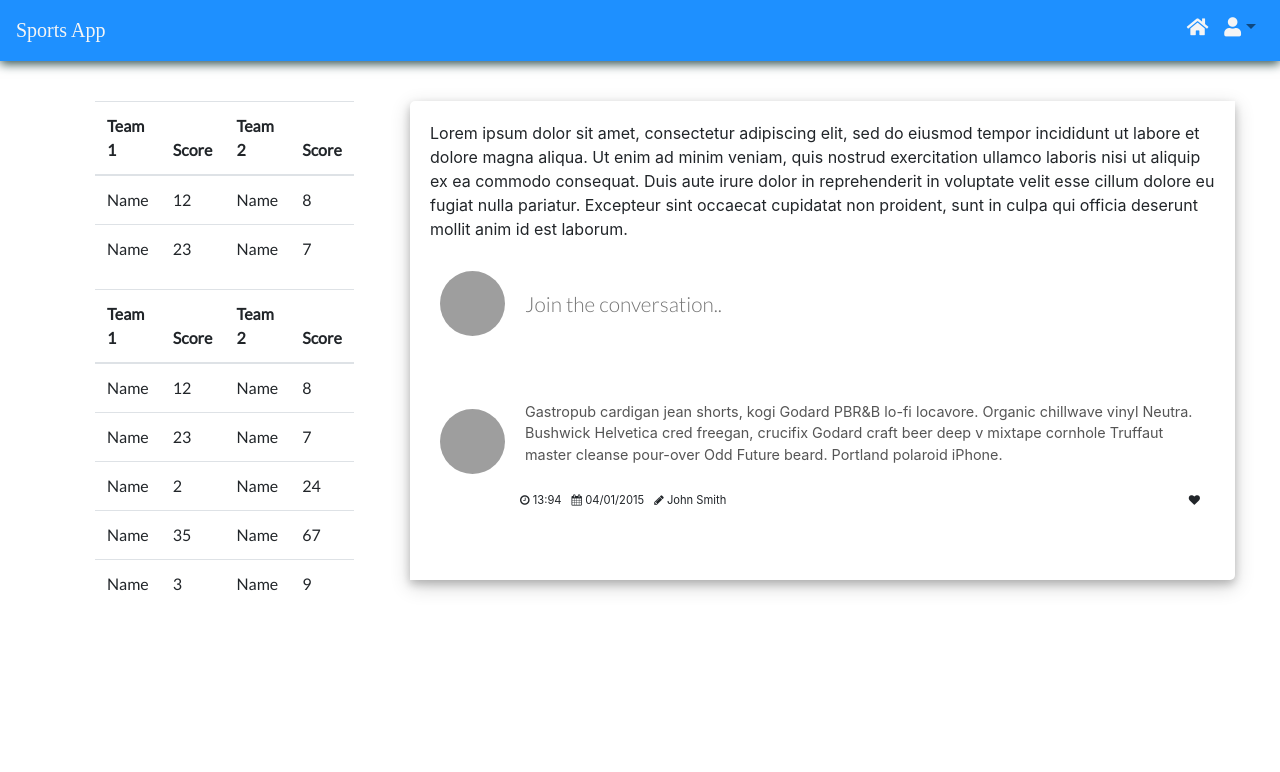
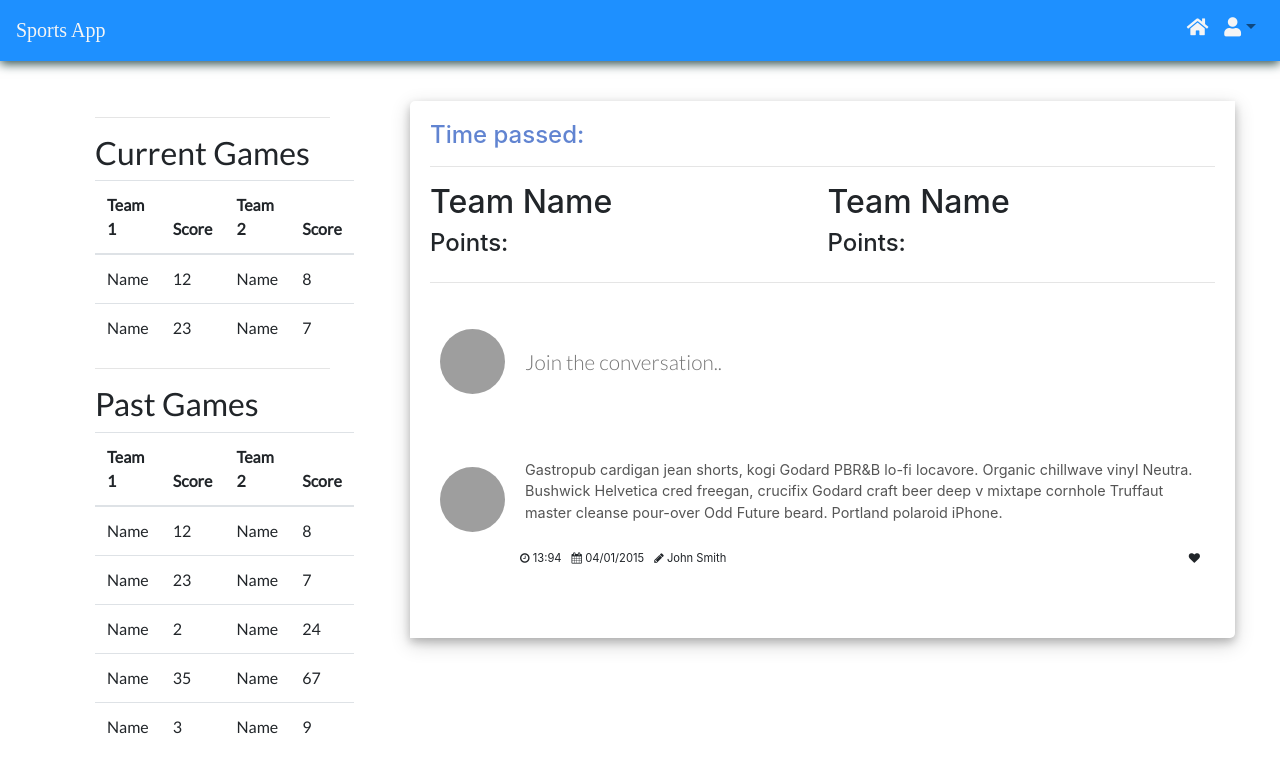
Before and after one commit to hanaadhami/sportsApp, a React (Create React App) app in the folder client/: page / in a window 1280 px wide. Shown: the top 772 px of the page. Built offline with nearby package versions, Linux system fonts and the light colour scheme; no server answers; grey boxes are pictures that could not be loaded; a web font is replaced by a local one.

Commit message:
Some more styling for the comments section

```diff
--- a/client/src/pages/Home/Home.js
+++ b/client/src/pages/Home/Home.js
@@ -37,17 +37,52 @@ class Home extends Component {
           <Col xs="3">
             <div className="sidebar" style={{
               padding: "40px 10px",
-              fontFamily: 'Lato'}}>
+              fontFamily: 'Lato'
+            }}>
+              <hr />
+              <h2>Current Games</h2>
               <CurrentGames
-              style={{
-              padding: "40px 0px"}}
+                style={{
+                  padding: "40px 0px"
+                }}
               />
+              <hr />
+              <h2>Past Games</h2>
               <PastGames />
             </div>
           </Col>
           <Col xs="9">
             <div className="dashboardBody">
-              Lorem ipsum dolor sit amet, consectetur adipiscing elit, sed do eiusmod tempor incididunt ut labore et dolore magna aliqua. Ut enim ad minim veniam, quis nostrud exercitation ullamco laboris nisi ut aliquip ex ea commodo consequat. Duis aute irure dolor in reprehenderit in voluptate velit esse cillum dolore eu fugiat nulla pariatur. Excepteur sint occaecat cupidatat non proident, sunt in culpa qui officia deserunt mollit anim id est laborum.
+              <h4 style={{
+                color: "#6184D1"
+
+                }}>Time passed: <span className ="timePassed"></span></h4>
+            <hr />
+
+              <div classname="scoreSection wrapper" style={{
+                  display: "grid",
+                  gridColumnGap: "10px",
+                  gridTemplateColumns: "auto auto"
+
+                }}>
+                <div className="team1ScoreSection">
+                  <h2 className="team1">
+                    Team Name
+                  </h2>
+                  <h4>
+                    Points: <span className="team1Score"></span>
+                  </h4>
+                  </div>
+                <div className="team2ScoreSection">
+                  <h2 className="team2">
+                      Team Name
+                    </h2>
+                    <h4>
+                      Points: <span className="team2Score"></span>
+                    </h4>
+                  </div>
+                </div>
+              <hr />
               <CommentWrite />
               {//need to add a container component for comment cards where all comment cards get appended
               }
```
